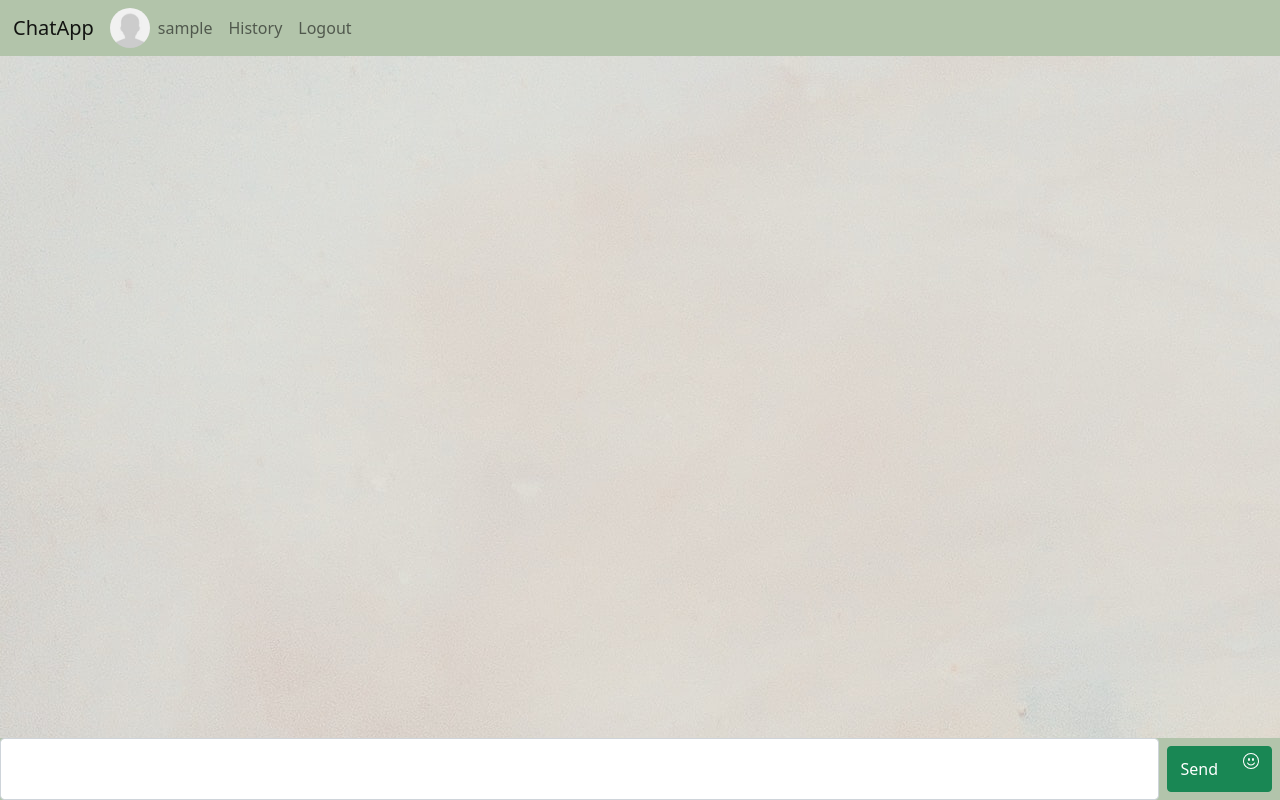
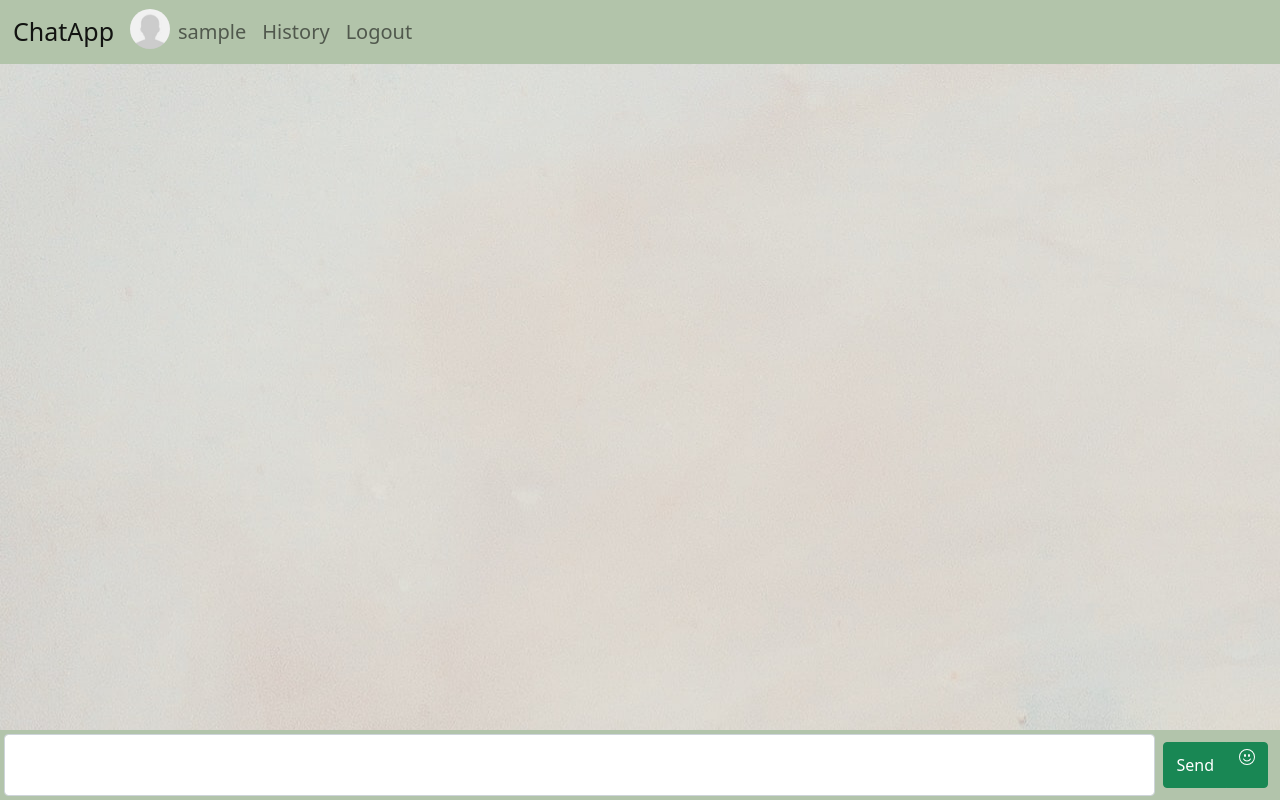
Before and after one commit to KatarzynaDudziak/web-chat-application, a Django app: page / in a window 1280 px wide. Run offline with Django 4.2, Linux system fonts and the light colour scheme; the visitor is signed in with stand-in values (Sample User, id 1); data that the repository does not hold is empty.

Commit message:
Added visual changes

```diff
--- a/chat/static/chat/styles.css
+++ b/chat/static/chat/styles.css
@@ -25,6 +25,10 @@ body {
     background-color: rgba(178, 196, 171, 0.763);
 }
 
+.navbar-brand {
+    font-size: 25px;
+}
+
 .messages-background {
     background-image: url('annie-spratt-0ZPSX_mQ3xI-unsplash.jpg');
 }
@@ -44,7 +48,7 @@ body {
     border: rgb(215, 213, 213) 1px solid;
     box-shadow: 1px 2px rgb(179, 178, 180);
     border-radius: 20px;
-    background-color: rgba(250, 248, 248, 0.671);
+    background-color: rgba(250, 248, 248, 0.548);
     position: relative;
 }
 
@@ -53,6 +57,7 @@ body {
 }
 
 .msg-content {
+    font-size: 20px;
     word-break: break-word;
     white-space: pre-line
 }
@@ -70,7 +75,7 @@ body {
 }
 
 div.my-message .message {
-    background-color: rgba(178, 196, 171, 0.751);
+    background-color: rgba(178, 196, 171, 0.553);
 }
 
 textarea {
@@ -100,3 +105,7 @@ form.delete {
     height: 40px;
     border-radius: 50%;
 }
+
+li .nav-link {
+    font-size: 20px;
+}
--- a/chat/templates/chat/main.html
+++ b/chat/templates/chat/main.html
@@ -6,7 +6,7 @@
     {% endfor %}
 </div>
 
-<div class="text-center">
+<div class="text-center p-1">
     {%include 'emoji_picker.html'%}
     <form action="" method="POST" class="d-flex">
     {% csrf_token %}
--- a/chat/templates/chat/navbar.html
+++ b/chat/templates/chat/navbar.html
@@ -5,7 +5,7 @@
         <button class="navbar-toggler" type="button" data-bs-toggle="collapse" data-bs-target="#navbarSupportedContent" aria-controls="navbarSupportedContent" aria-expanded="false" aria-label="Toggle navigation">
             <span class="navbar-toggler-icon"></span>
         </button>
-        <div class="collapse navbar-collapse" id="navbarSupportedContent">
+        <div class="collapse navbar-collapse text-center" id="navbarSupportedContent">
             <ul class="navbar-nav me-auto mb-2 mb-lg-0">
                 <li>
                     <img class="msg-avatar nav-link-active" src="{{user.profile.avatar.url}}"/>
--- a/chat/templates/chat/posts.html
+++ b/chat/templates/chat/posts.html
@@ -1,6 +1,6 @@
 {% block content %}
 {% load emoji %}
-    <div class="message-container pb-2 pt-1 {% if message.author == request.user %} my-message {% else %} d-flex align-items-center {% endif %}">
+    <div class="message-container p-2 {% if message.author == request.user %} my-message {% else %} d-flex align-items-center {% endif %}">
         <div class="avatar-container d-flex p-2">
             {% if message.author.username == None %}
                 <img class="msg-avatar" src="/media/default.jpg"/>
```
